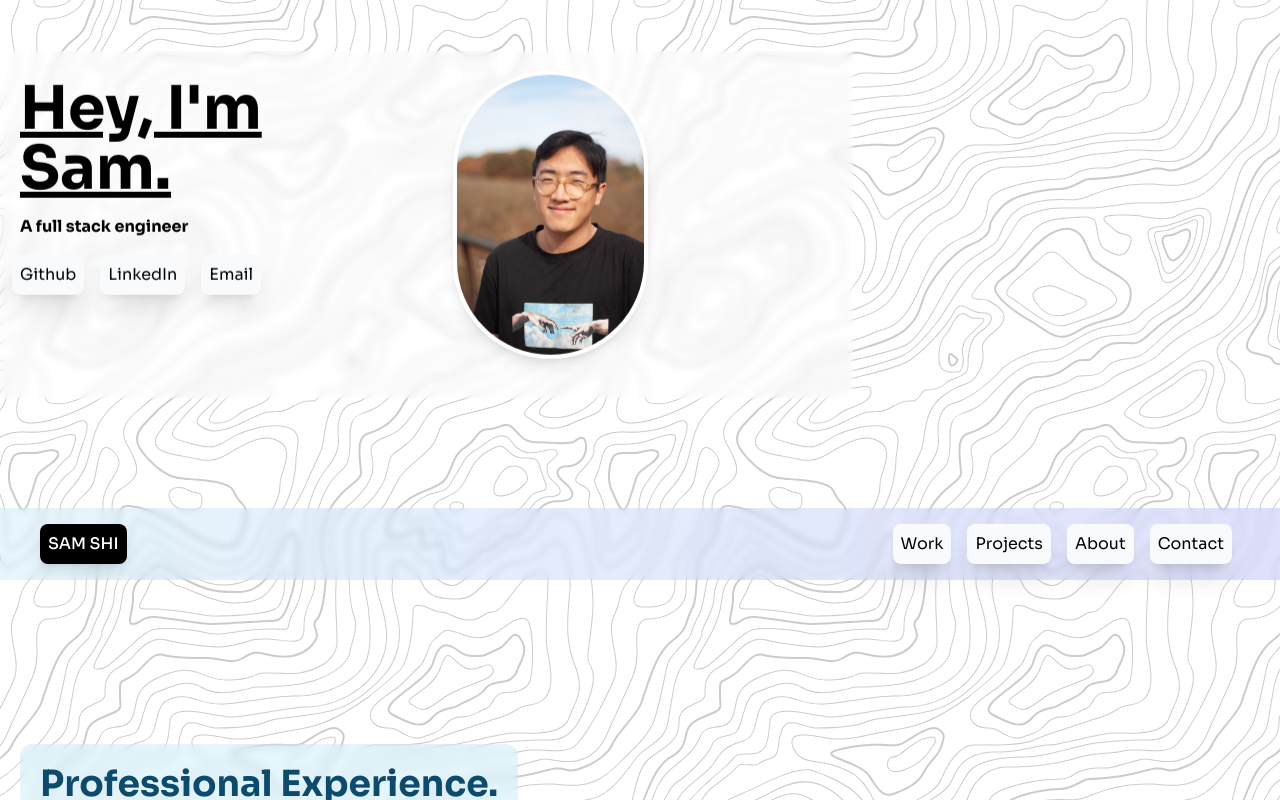
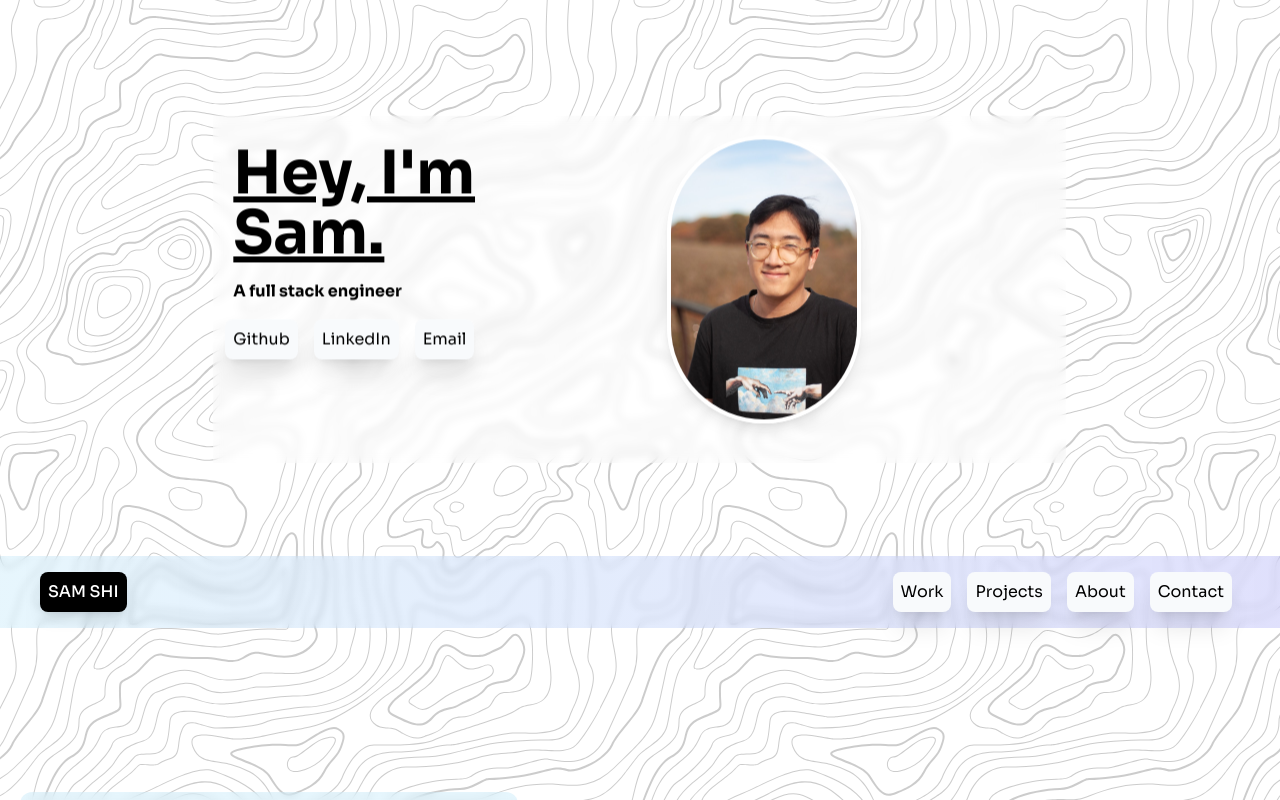
Before and after one commit to samuelshix/my-portfolio, a Next.js app: page / in a window 1280 px wide. Shown: the top 800 px of the page. Built offline with nearby package versions, Linux system fonts and the light colour scheme.

Commit message:
refactor

```diff
--- a/components/ServiceCard/index.js
+++ b/components/ServiceCard/index.js
@@ -1,5 +1,5 @@
 import React from "react";
-
+import Image from "next/image";
 const ServiceCard = ({ name, description, imageUrl, imageSrc }) => {
     return (
         <>
@@ -8,7 +8,7 @@ const ServiceCard = ({ name, description, imageUrl, imageSrc }) => {
                 <p className="mt-5 opacity-40 text-xl mob:text-m">
                     {description
                         ? description
-                        : "Lorem Ipsum is simply dummy text of the printing and typesetting industry. Lorem Ipsum has been the industry's standard dummy text ever since the 1500s, when an unknown printer took a galley of type and scrambled it to make a type specimen book. "}
+                        : ""}
                 </p>
                 {imageSrc && <a target="_blank" rel="noreferrer" href={imageUrl}><img className="transition-all ease-out duration-300 hover:scale-105 cursor-pointer" src={imageSrc} /></a>}
             </div>
--- a/pages/index.js
+++ b/pages/index.js
@@ -7,6 +7,7 @@ import { stagger } from "../animations";
 import Footer from "../components/Footer";
 import Head from "next/head";
 import Button from "../components/Button"
+import Image from "next/image";
 // Local Data
 import data from "../data/portfolio.json";
 import { Parallax } from "react-scroll-parallax";
@@ -58,37 +59,36 @@ export default function Home() {
 
     return (
         <>
-            <Head>
-                {/* <Button></Button>
+            {/* <Head>
                 <title>{data.name}</title>
-                <script async src="https://www.googletagmanager.com/gtag/js?id=G-2N3FBN7X6J"></script> */}
-            </Head>
+                <script async src="https://www.googletagmanager.com/gtag/js?id=G-2N3FBN7X6J"></script>
+            </Head> */}
             <div>
-                <div className="container mx-auto mt-24">
+                <div className="container mx-auto">
                     <Parallax speed={20}>
-                        <div className="bg-white/10 w-2/3 backdrop-blur-sm px-10 py-5 pb-10 mob:px-3 flex flex-row">
+                        <div className="bg-white/10 w-2/3 backdrop-blur-sm px-10 py-5 pb-10 mob:px-3 flex flex-row mt-36 mx-auto">
                             <div className="mr-5">
                                 <h1
                                     ref={textOne}
                                     className="text-3xl tablet:text-6xl laptop:text-6xl laptopl:text-8xl p-1 tablet:p-2 font-black underline w-4/5 mob:w-full laptop:w-4/5"
                                 >
-                                    {data.headerTaglineOne}
+                                    Hey, I&apos;m Sam.
                                 </h1>
                                 <b>
                                     <p
                                         ref={textTwo}
                                         className="text-3sm p-2"
                                     >
-                                        {data.headerTaglineTwo}
+                                        A full stack engineer
                                     </p>
                                 </b>
 
-                                <Socials className="mt-0" />
+                                <Socials className="relative bottom-0 mt-auto" />
                             </div>
                             <img
                                 className="h-72 bottom-[72px] border-4 border-white rounded-full shadow-lg"
                                 src="./images/profile-picture.jpeg"
-                            ></img>
+                            />
                         </div>
                     </Parallax>
                 </div>
@@ -161,7 +161,7 @@ export default function Home() {
                         ref={aboutRef}
                     >
                         <h1 className="tablet:my-1 text-4xl font-bold">About.</h1>
-                        <p>I attended Indiana University, where I majored in Software Engineering and minored in History. I'm genuinely excited about continuing to explore the fascinating world of web development. In my free time, I love fishing, traveling to new places, and diving into sci-fi novels.</p>
+                        <p>I attended Indiana University, where I majored in Software Engineering and minored in History. I&apos;m genuinely excited about continuing to explore the fascinating world of web development. In my free time, I love fishing, traveling to new places, and diving into sci-fi novels.</p>
                         <div className="grid grid-cols-2">
                             <div>
                                 <h1 className="mt-20 text-2xl font-bold">Languages and Technologies:</h1>
```
Also changed, not shown: pages/api/portfolio.js (deleted, +0 -22 lines).
